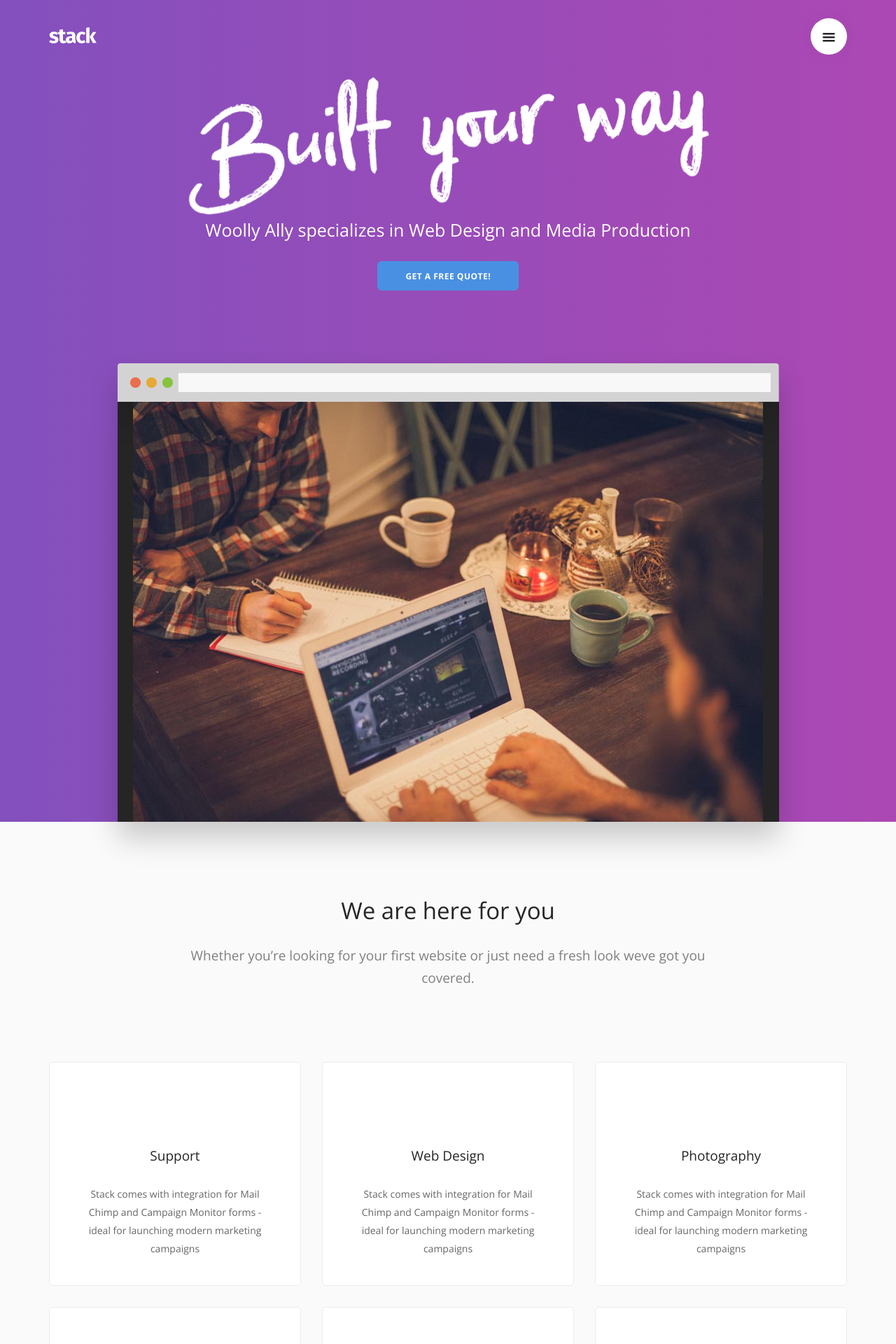
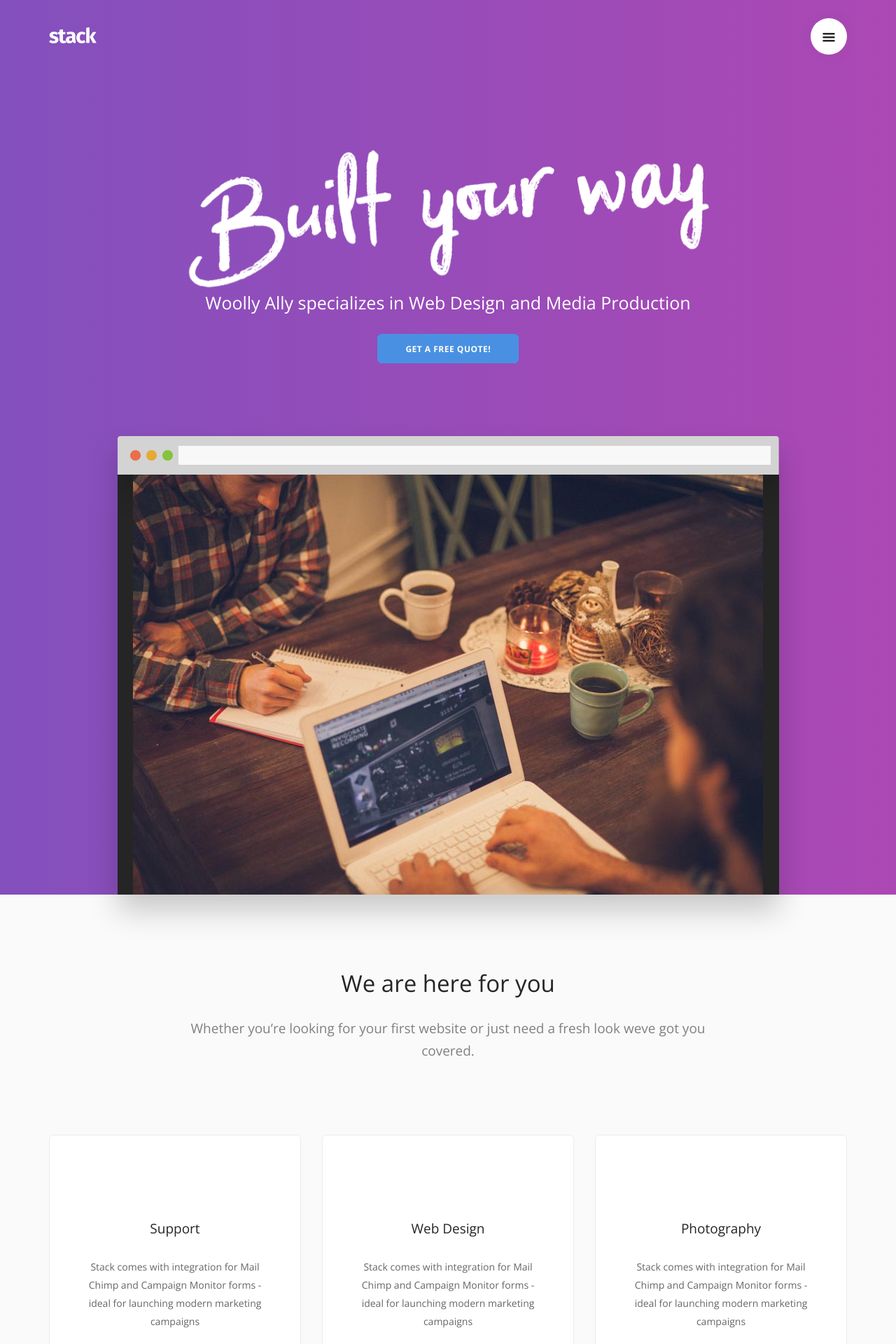
Before and after one commit to WoollyAlly/WoollyAllyTest, a Jekyll site: the page built from index.html, in a window 1280 px wide. Shown: the top 1920 px of the page at 70% size. Built offline with Jekyll 4.4.1, drawn with Linux system fonts in a browser that asks for light colours; some web fonts are replaced.

Commit message:
Updated '_includes/home.html' via CloudCannon

```diff
--- a/_includes/home.html
+++ b/_includes/home.html
@@ -1,4 +1,6 @@
 <section class="imagebg text-center unpad--bottom" data-gradient-bg="#4876BD,#5448BD,#8F48BD,#BD48B1" id="home">
+
+    <section >
         <div class="container">
             <div class="row">
                 <div class="col-sm-8">
@@ -16,7 +18,7 @@
         </div>
         <!--end of container-->
     </section>
-<section class="imagebg text-center unpad--bottom" data-gradient-bg="#4876BD,#5448BD,#8F48BD,#BD48B1">
+    <section class="text-center unpad--bottom">
         <div class="container">
             <div class="row">
                 <div class="col-sm-12 col-md-10 col-md-offset-1 animated bounceInUp">
@@ -30,3 +32,5 @@
         </div>
         <!--end of container-->
     </section>
+
+</section>
```
Lines whose indentation alone changed are shown as unchanged.
